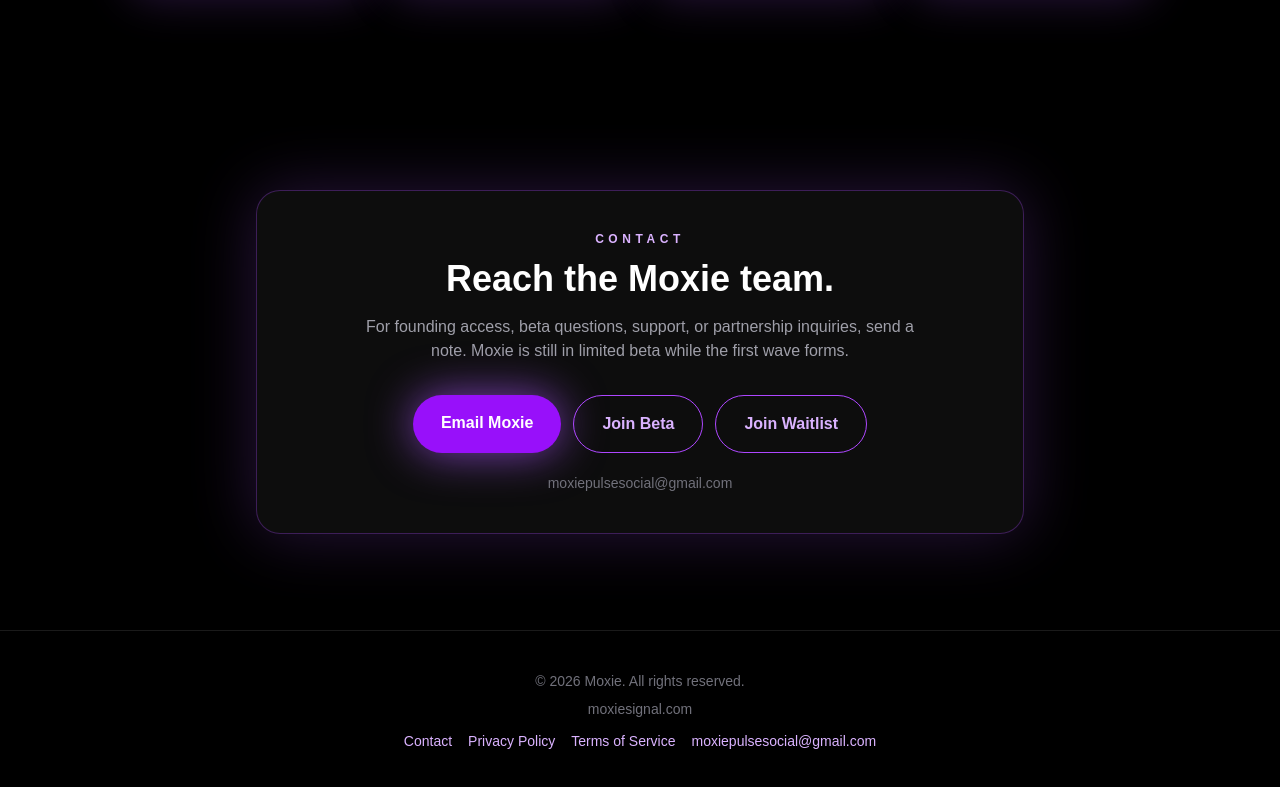
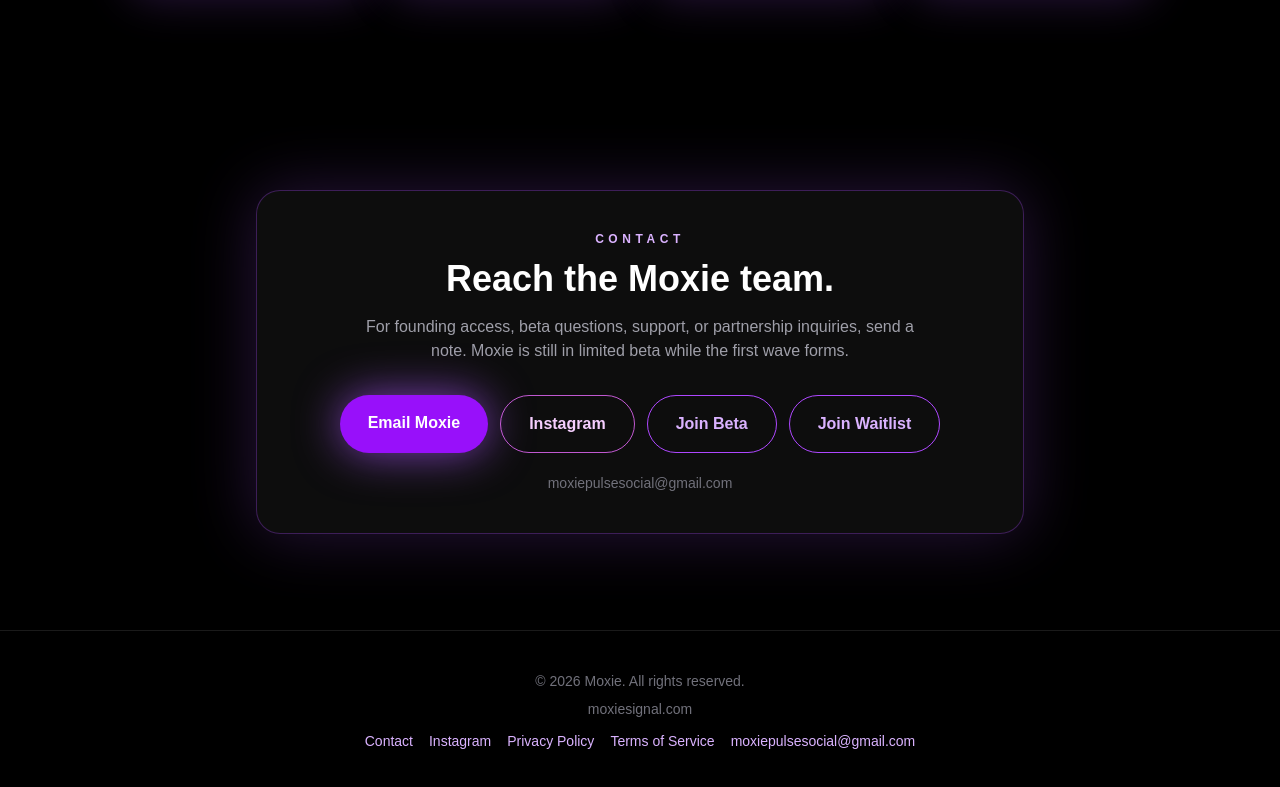
Before and after one commit to jvvalenz87/moxiesignal-launch, a Next.js app: page / in a window 1280 px wide. Shown: the part 2992-3779 px from the top of the page. Built offline with nearby package versions, Linux system fonts and the light colour scheme.

Commit message:
Update page.tsx

```diff
--- a/app/page.tsx
+++ b/app/page.tsx
@@ -4,6 +4,7 @@ import Link from "next/link";
 const testFlightUrl = "https://testflight.apple.com/join/Hjwm71W9";
 const waitlistUrl =
   "https://docs.google.com/forms/d/e/1FAIpQLSfbmlMxTN067WTq2L3zGA3CW6s6ZbmqvUshM3nZv146yHXx-g/viewform?usp=publish-editor";
+const instagramUrl = "https://www.instagram.com/moxiepulsesocial/";
 
 export default function Home() {
   return (
@@ -269,6 +270,15 @@ export default function Home() {
             </a>
 
             <a
+              href={instagramUrl}
+              target="_blank"
+              rel="noopener noreferrer"
+              className="rounded-full border border-fuchsia-400/80 px-7 py-4 text-center font-semibold text-fuchsia-200 transition-all duration-300 hover:bg-fuchsia-500/20"
+            >
+              Instagram
+            </a>
+
+            <a
               href={testFlightUrl}
               target="_blank"
               rel="noopener noreferrer"
@@ -300,6 +310,14 @@ export default function Home() {
           <a href="#contact" className="text-purple-300 hover:text-purple-200">
             Contact
           </a>
+          <a
+            href={instagramUrl}
+            target="_blank"
+            rel="noopener noreferrer"
+            className="text-purple-300 hover:text-purple-200"
+          >
+            Instagram
+          </a>
           <Link href="/privacy" className="text-purple-300 hover:text-purple-200">
             Privacy Policy
           </Link>
```
